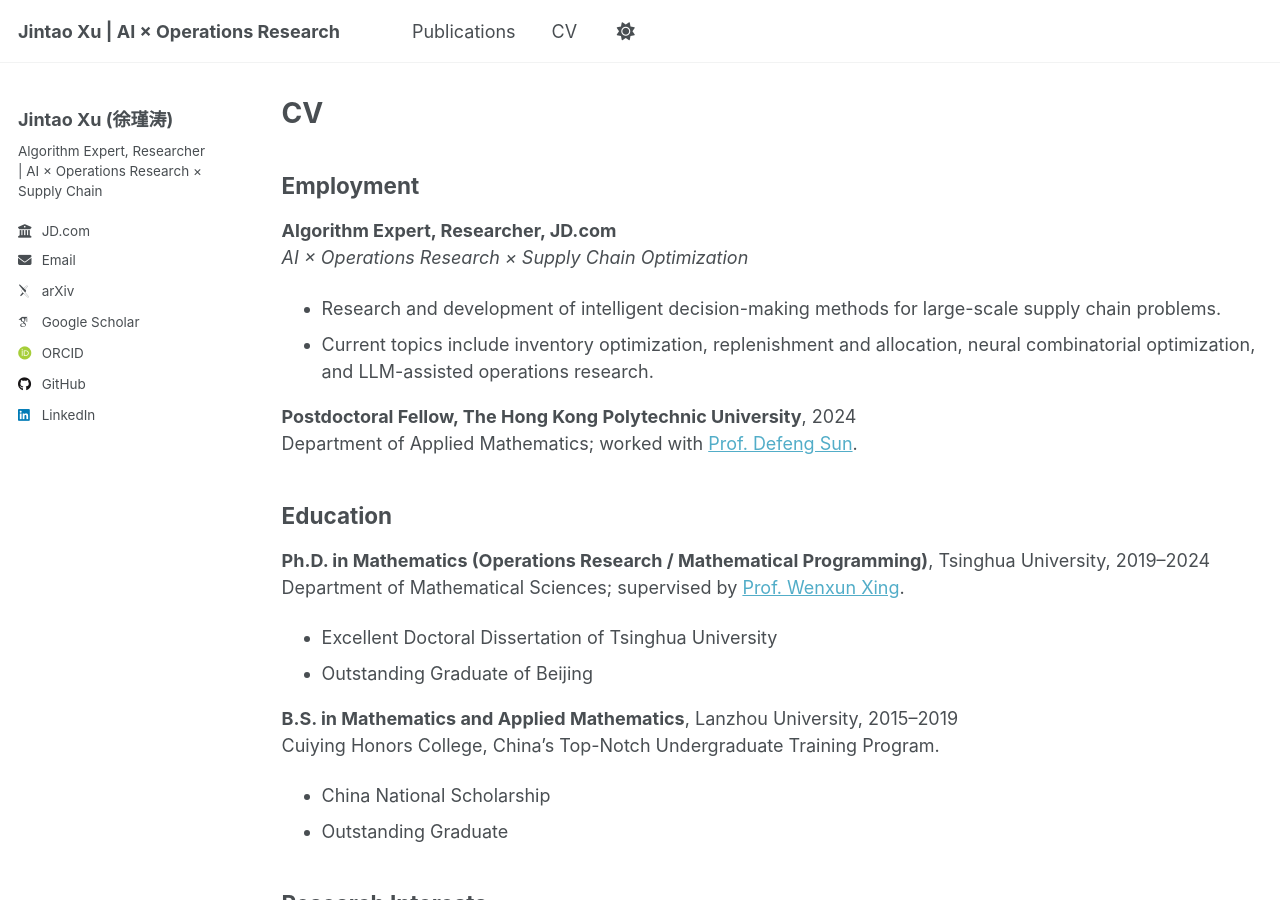
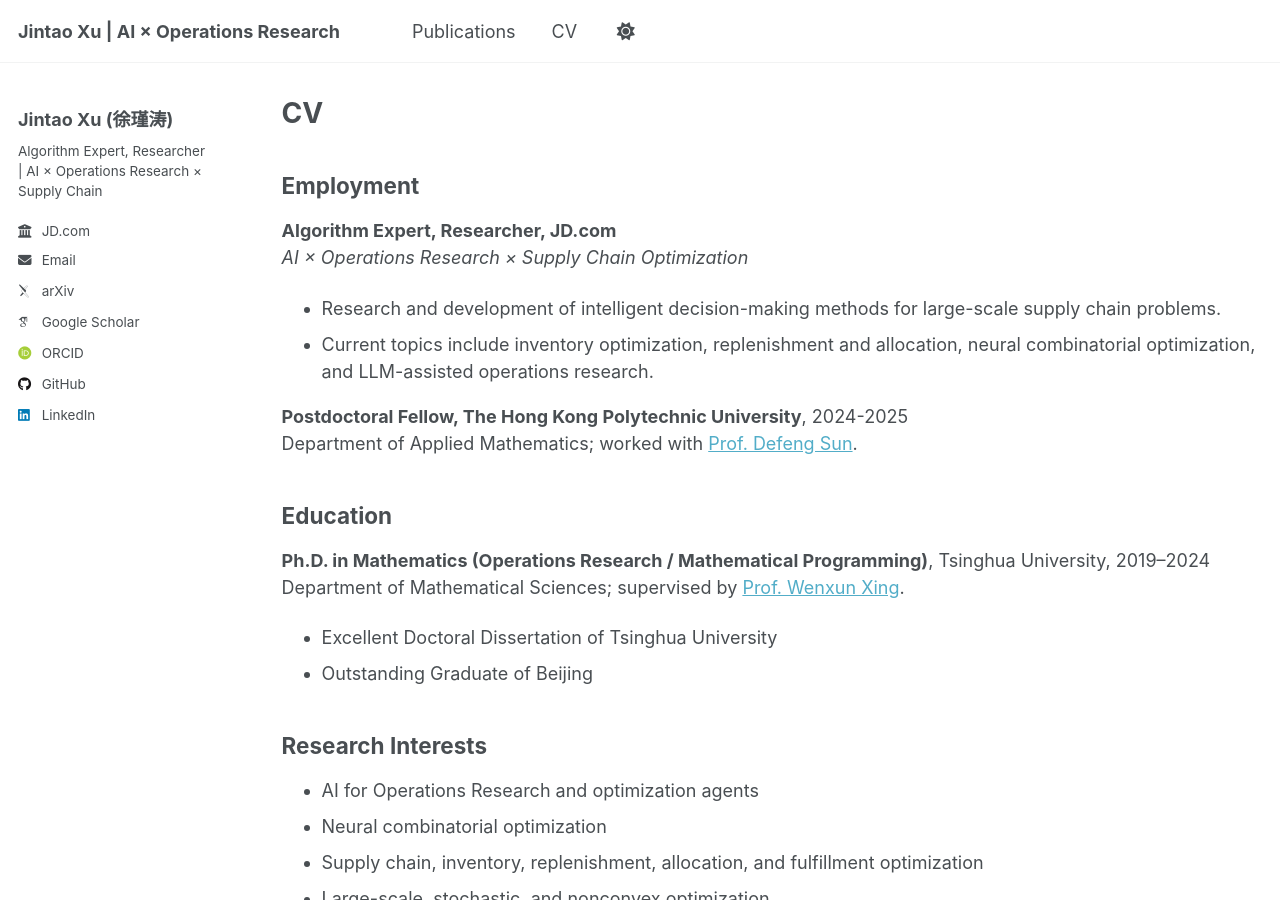
Before and after one commit to JintaoXuMath/JintaoXuMath.github.io, a Jekyll site: the page built from _pages/cv.md, in a window 1280 px wide and 900 px high. Built offline with Jekyll 4.4.1, drawn with Linux system fonts in a browser that asks for light colours; some web fonts are replaced.

Commit message:
Revise CV with updated postdoc dates and education
Updated postdoctoral fellowship duration and removed outdated education details.

```diff
--- a/_pages/cv.md
+++ b/_pages/cv.md
@@ -17,7 +17,7 @@ redirect_from:
 - Research and development of intelligent decision-making methods for large-scale supply chain problems.
 - Current topics include inventory optimization, replenishment and allocation, neural combinatorial optimization, and LLM-assisted operations research.
 
-**Postdoctoral Fellow, The Hong Kong Polytechnic University**, 2024
+**Postdoctoral Fellow, The Hong Kong Polytechnic University**, 2024-2025
 Department of Applied Mathematics; worked with [Prof. Defeng Sun](https://www.polyu.edu.hk/ama/profile/dfsun/).
 
 ## Education
@@ -27,12 +27,6 @@ Department of Mathematical Sciences; supervised by [Prof. Wenxun Xing](https://w
 
 - Excellent Doctoral Dissertation of Tsinghua University
 - Outstanding Graduate of Beijing
-
-**B.S. in Mathematics and Applied Mathematics**, Lanzhou University, 2015–2019
-Cuiying Honors College, China's Top-Notch Undergraduate Training Program.
-
-- China National Scholarship
-- Outstanding Graduate
 
 ## Research Interests
 
```
